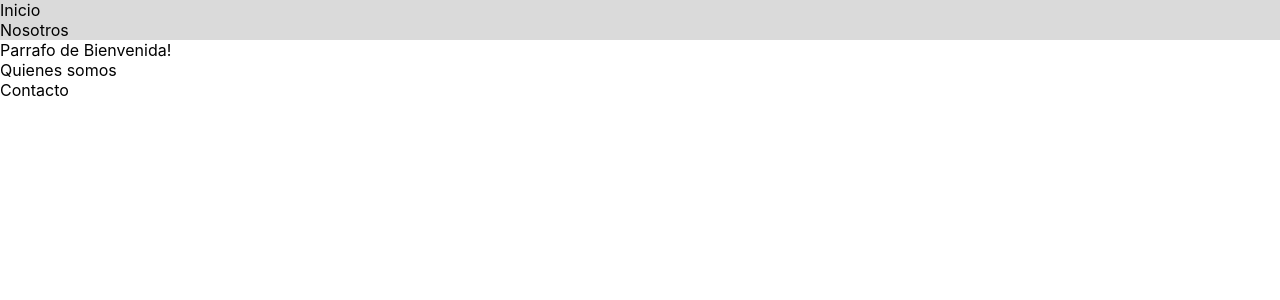
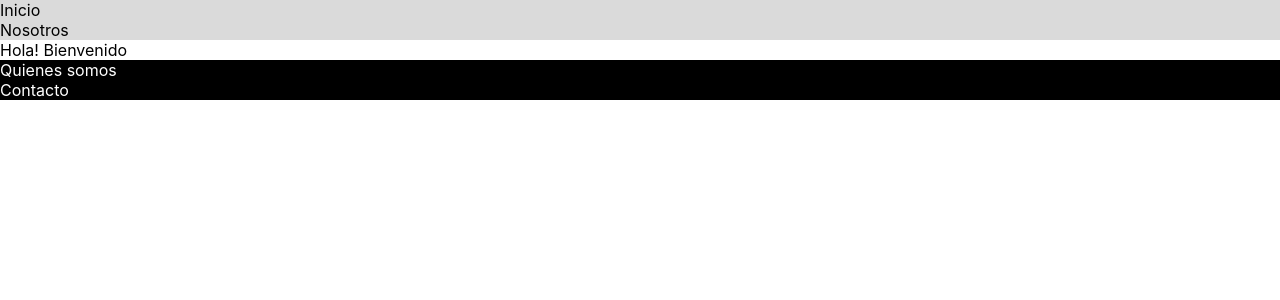
Before and after one commit to JairoCoppis/reactjs, a React (Create React App) app: page / in a window 1280 px wide. Shown: the top 300 px of the page. Built offline with nearby package versions, Linux system fonts and the light colour scheme.

Commit message:
modif el codigo

```diff
--- a/src/components/Footer.jsx
+++ b/src/components/Footer.jsx
@@ -1,6 +1,6 @@
 export const Footer = () => { //Ejemplo de Export nommbrado
   return (
-    <nav>
+    <nav className="footer">
         <ul>
             <li>Quienes somos</li>
             <li>Contacto</li>
--- a/src/components/Main.jsx
+++ b/src/components/Main.jsx
@@ -1,13 +1,25 @@
-const Main = (prop) => {
+// const Main = (props) => {
 
-    console.log(prop) //Props es un objeto
+//     console.log(props) //Props es un objeto
+
+//     return (
+
+//         <article>
+//             Hola! {props.saludo}
+//         </article>
+//     )
+// }
+
+// export default Main //Export default (Solo uno por archivo)
+
+const Main = ({saludo}) => { //Si pongo llaves hago el destructuring y no necesito acceder a la propiedad del objeto con un punto. En caso de querer usar mas prop le pongo una coma y accedo a edad, etc.
 
     return (
 
         <article>
-            Parrafo de Bienvenida!
+            Hola! {saludo}
         </article>
     )
 }
 
-export default Main //Export defalt (Solo uno por archivo)
+export default Main //Export default (Solo uno por archivo)
--- a/src/index.css
+++ b/src/index.css
@@ -16,3 +16,8 @@ code {
   background-color: rgb(218, 218, 218);
 
 }
+
+.footer {
+  background-color: black;
+  color: white;
+}
```
